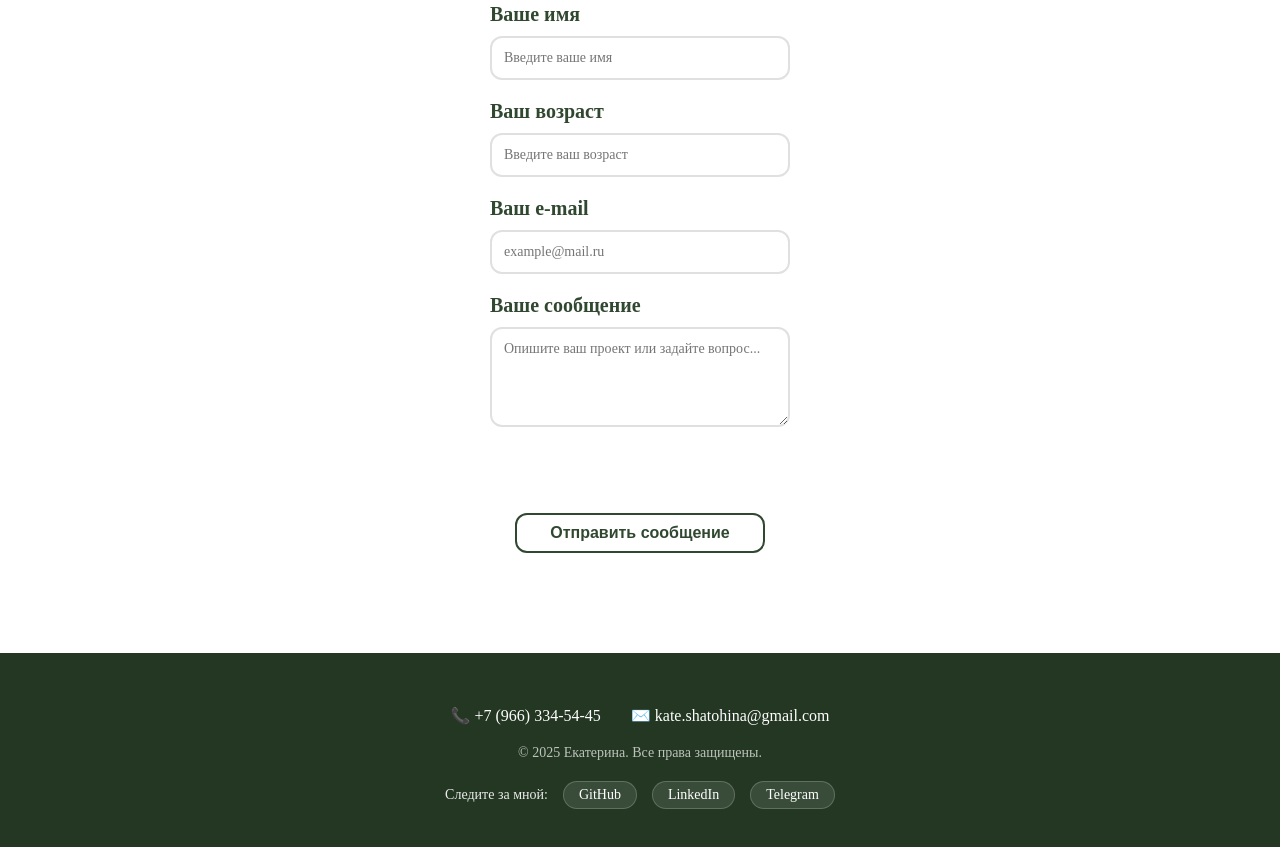
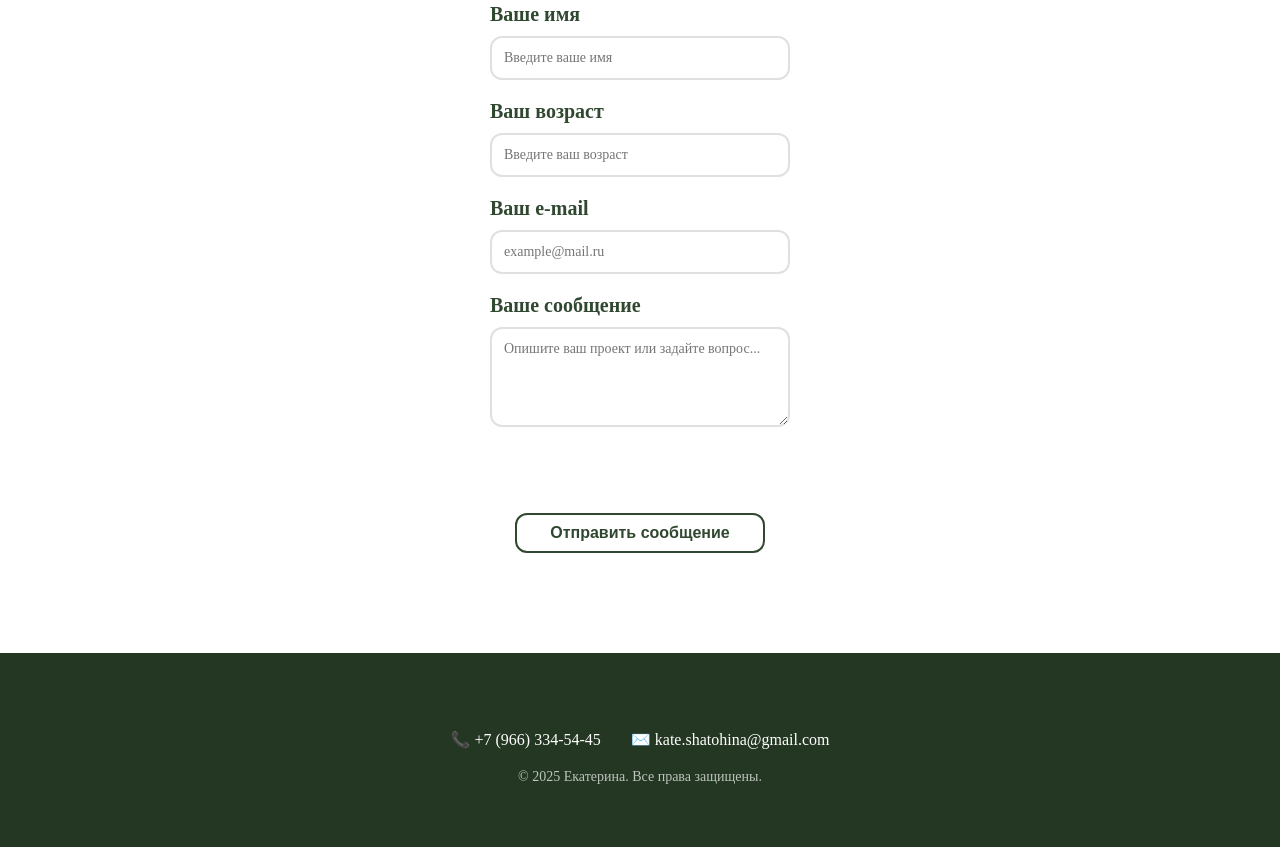
Before and after one commit to Kate1331kk/project, a plain HTML site: page index.html in a window 1280 px wide. Shown: the part 2709-3556 px from the top of the page. Drawn offline with Linux system fonts and the light colour scheme.

Commit message:
index.html

```diff
--- a/index.html
+++ b/index.html
@@ -177,11 +177,6 @@ https://github.com/Kate1331kk/project.git
           <a href="mailto:kate.shatohina@gmail.com">✉️ kate.shatohina@gmail.com</a>
         </div>
         <p class="footer-text">© 2025 Екатерина. Все права защищены.</p>
-        <div class="social-links">
-          <span>Следите за мной:</span>
-          <a href="#" class="social-link">GitHub</a>
-          <a href="#" class="social-link">LinkedIn</a>
-          <a href="#" class="social-link">Telegram</a>
         </div>
       </div>
     </footer>
```
